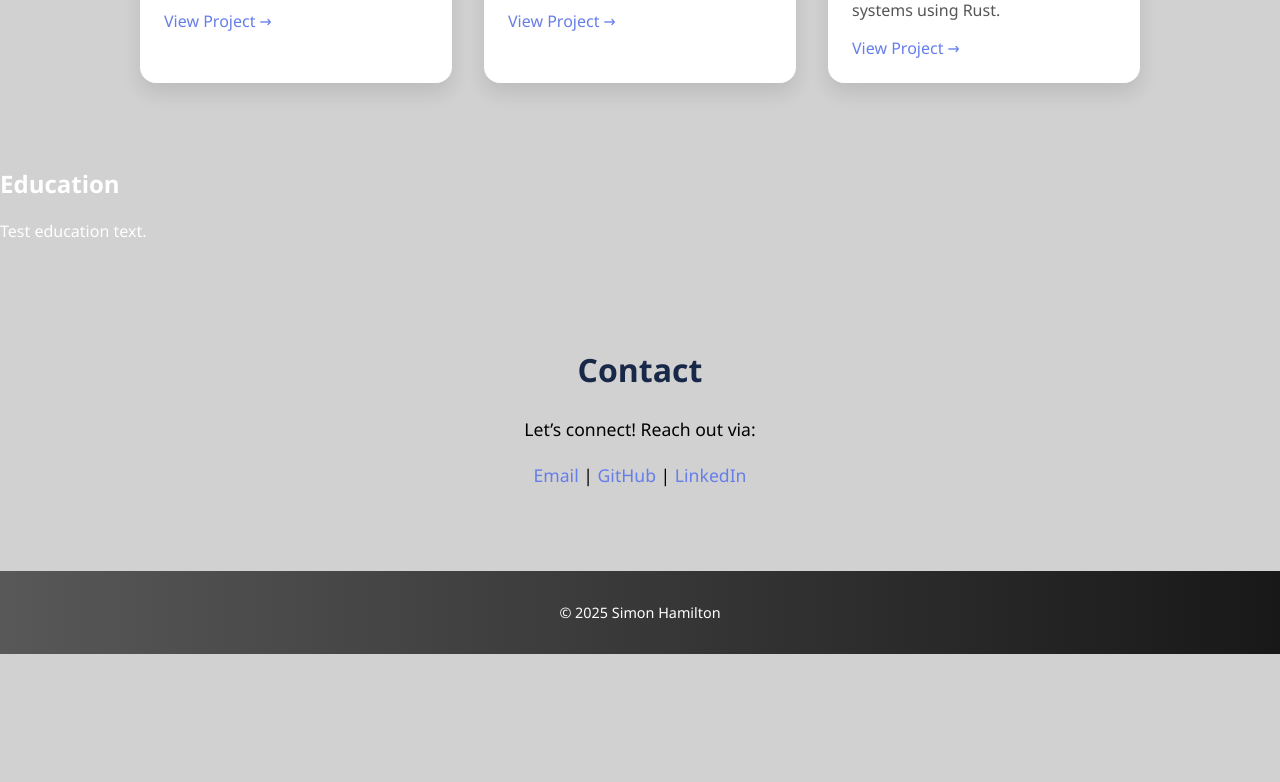
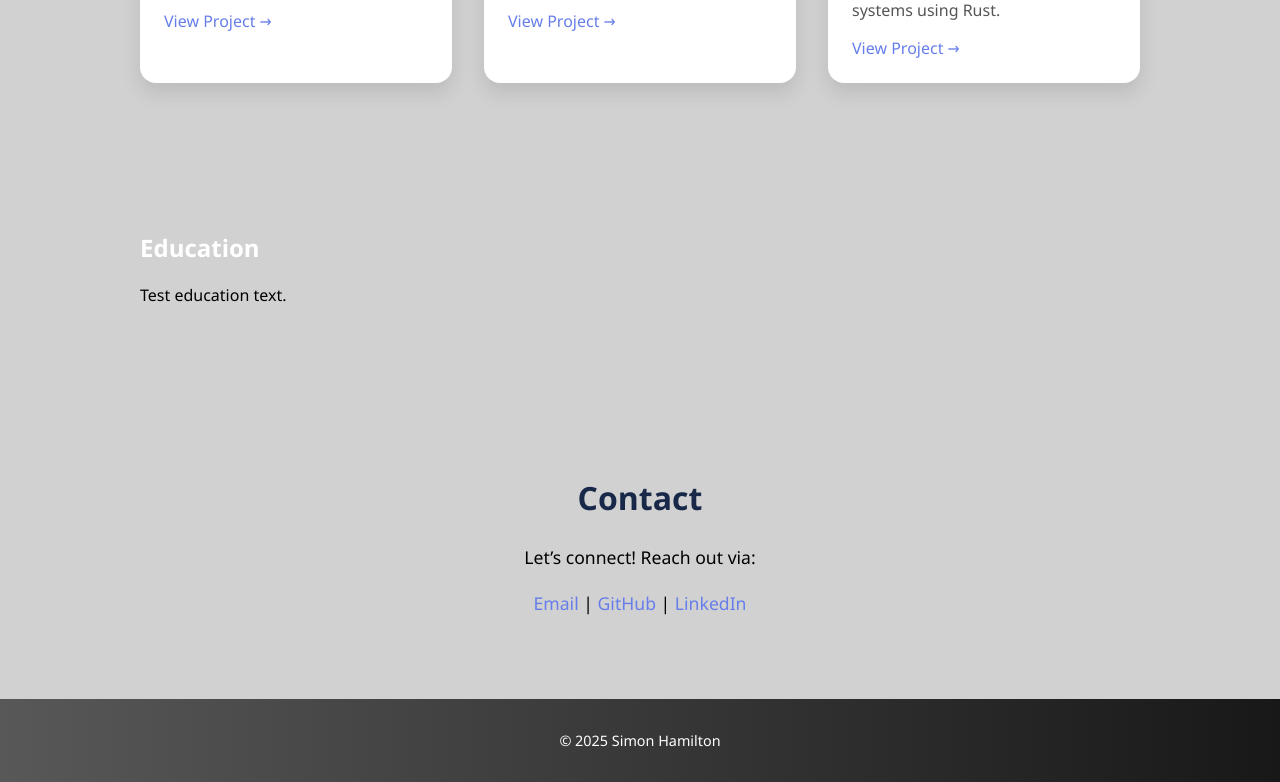
Before and after one commit to Siman73000/React-Portfolio, a React (Vite) app in the folder port/: page / in a window 1280 px wide. Shown: the part 1781-2563 px from the top of the page. Before the commit the page ends 2435 px from the top, so only its background shows below. Built offline with nearby package versions, Linux system fonts and the light colour scheme.

Commit message:
styling update.

```diff
--- a/port/App.css
+++ b/port/App.css
@@ -115,7 +115,7 @@ body, html, #root, .App {
 }
 
 /* About Section */
-.about, .projects, .contact {
+.about, .projects, .contact, .education {
   padding: 4rem 2rem;
   max-width: 1000px;
   margin: 0 auto;
@@ -183,6 +183,10 @@ body, html, #root, .App {
   color: #764ba2;
 }
 
+.education p {
+  color: black;
+}
+
 /* Contact Section Links */
 .contact a {
   color: #667eea;
```
